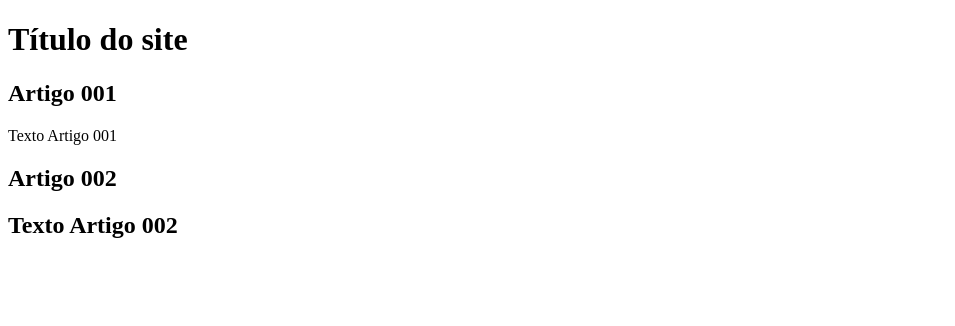
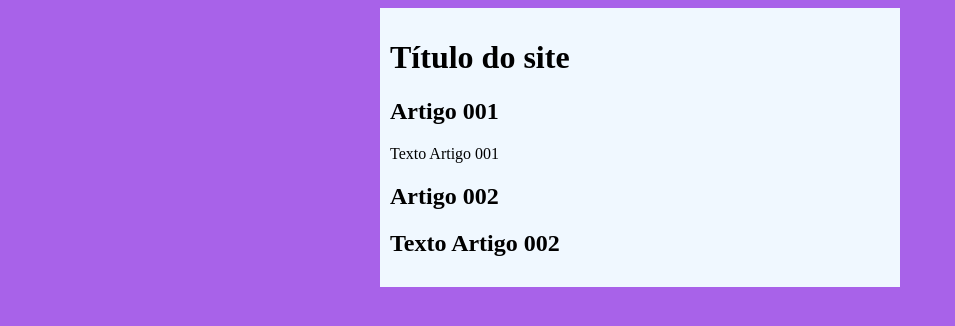
Before and after one commit to vitorgustavo04/Projeto-site, a plain HTML site: page index.html in a window 1280 px wide. Shown: the whole page, without its empty margins (0-955 px from the left). Drawn offline with Linux system fonts and the light colour scheme.

Commit message:
iniciei o design

```diff
--- /dev/null
+++ b/estilos/style.css
@@ -0,0 +1,18 @@
+{
+    font-family: Arial, Helvetica, sans-serif;
+    font-size: 16px;
+
+}
+
+body{
+    background-color: rgb(168, 98, 233);
+
+}
+
+main{
+    background-color: aliceblue;
+    width: 500px;
+    margin: auto;
+    padding: 10px;
+    box-shadow: 3px 3ox 5px rgba(0, 0, 0, 0.356);
+}
--- a/index.html
+++ b/index.html
@@ -4,6 +4,7 @@
     <meta charset="UTF-8">
     <meta name="viewport" content="width=device-width, initial-scale=1.0">
     <title>Título do site</title>
+    <link rel="stylesheet" href="estilos/style.css">
 </head>
 <body>
     <main>
```
